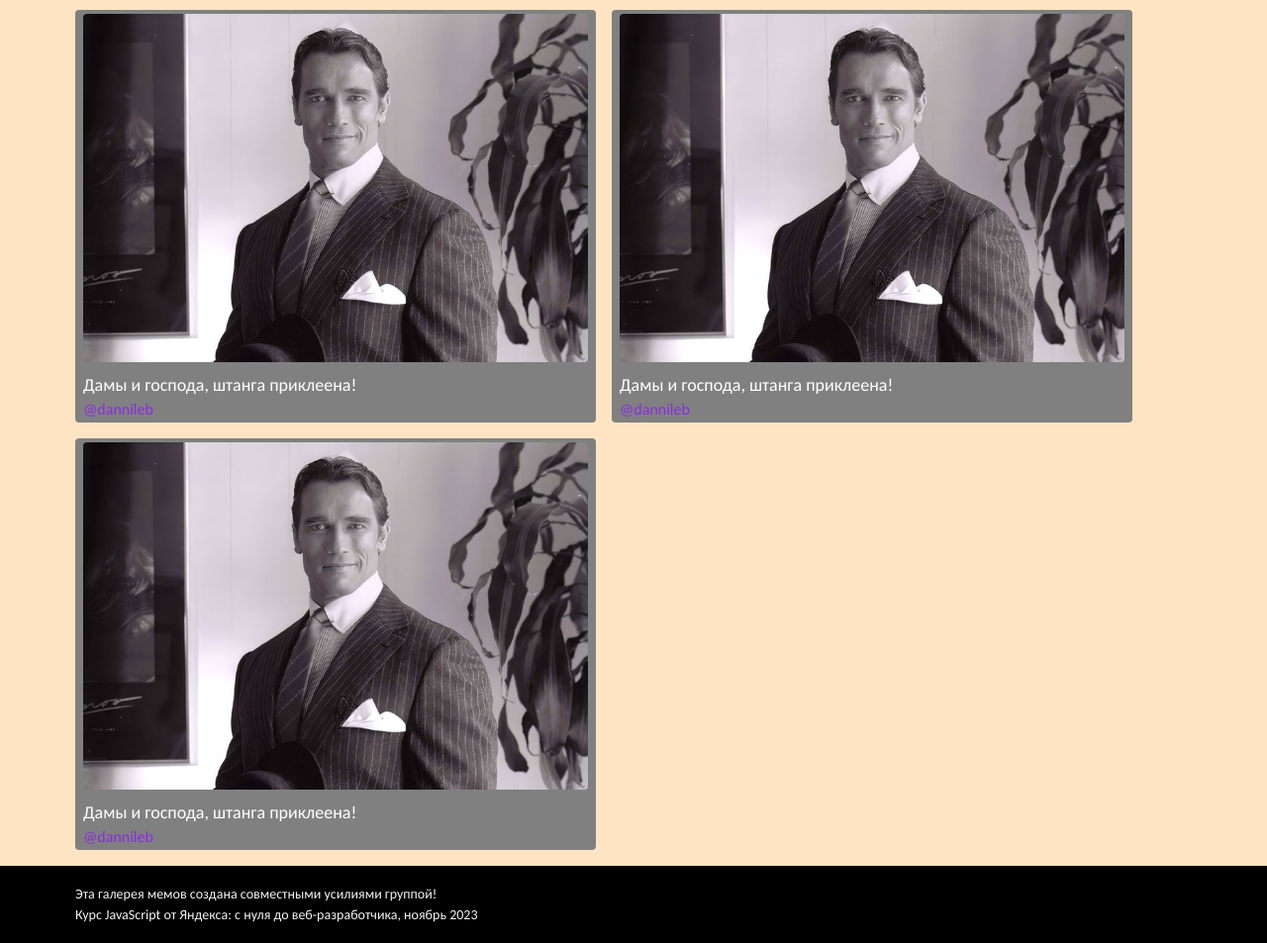
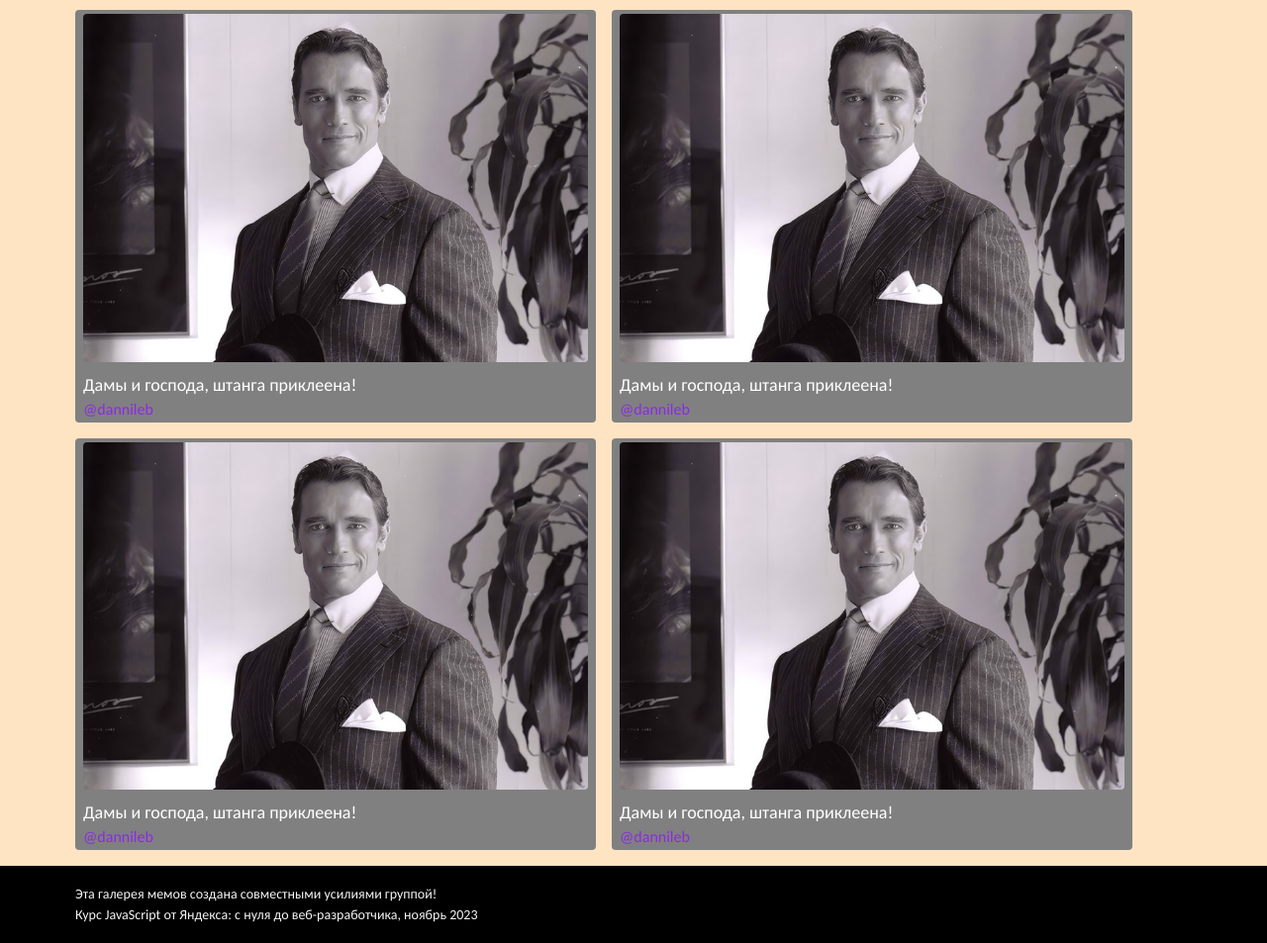
Before and after one commit to dannilebMentor/veb9_galleryTest, a plain HTML site: page index.html in a window 1280 px wide. Shown: the part 77-1030 px from the top of the page at 99% size. Drawn offline with Linux system fonts and the light colour scheme.

Commit message:
plus one

```diff
--- a/index.html
+++ b/index.html
@@ -38,6 +38,11 @@
                 <p class="gallery-image-text dannileb-text">Дамы и господа, штанга приклеена!</p>
                 <p class="gallery-image-sign dannileb-sign">@dannileb</p>
             </div>
+            <div class="gallery-image-wrapper dannileb-image">
+                <img src="images/dannileb.jpg" title="Дамы и господа, штанга приклеена!" alt="memeDan9" class="gallery-image">
+                <p class="gallery-image-text dannileb-text">Дамы и господа, штанга приклеена!</p>
+                <p class="gallery-image-sign dannileb-sign">@dannileb</p>
+            </div>
         </section>
     </main>
     <footer>
```
